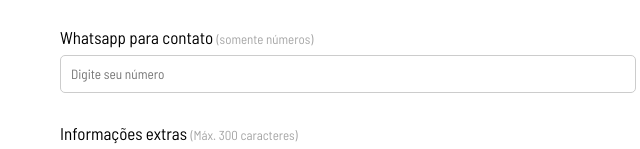
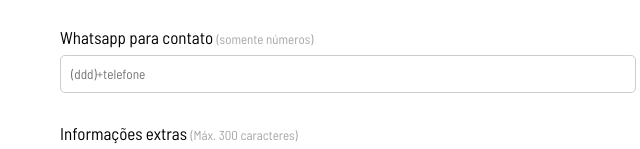
Before and after one commit to Yuri-02/form, a plain HTML site: page index.html in a window 1280 px wide. Shown: the part 624-773 px from the top of the page, 292-932 px from the left. Drawn offline with Linux system fonts and the light colour scheme.

Commit message:
Correção do telefone para contato

```diff
--- a/index.html
+++ b/index.html
@@ -33,7 +33,7 @@
                 <input class="link-event-class" id="event-link" type="text" name="" placeholder="Digite o link do evento" required/>
 
                 <label for="whatsapp"> Whatsapp para contato <span> (somente números) </span></label>
-                <input class="whatsapp-class" id="whatsapp" type="number" placeholder="Digite seu número"  required/>
+                <input class="whatsapp-class" id="whatsapp" type="tel" pattern="[0-9]{2}[0-9]{5}[0-9]{4}" placeholder="(ddd)+telefone"  required/>
 
                 <label for="extra-information"> Informações extras <span> (Máx. 300 caracteres)</span> </label>
                 <textarea name="" id="extra-information" rows="8" cols="50" maxlength="300"></textarea>
```
